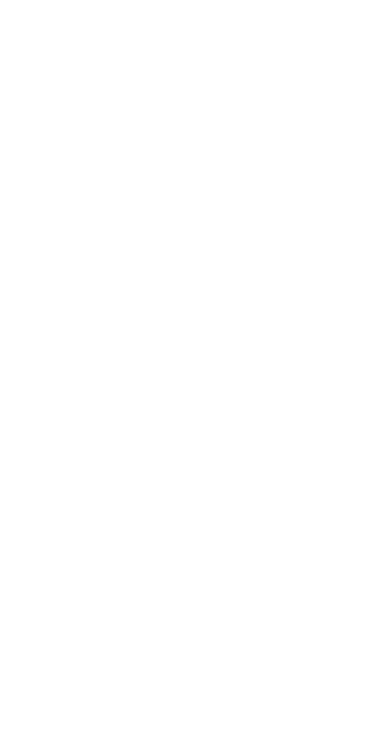
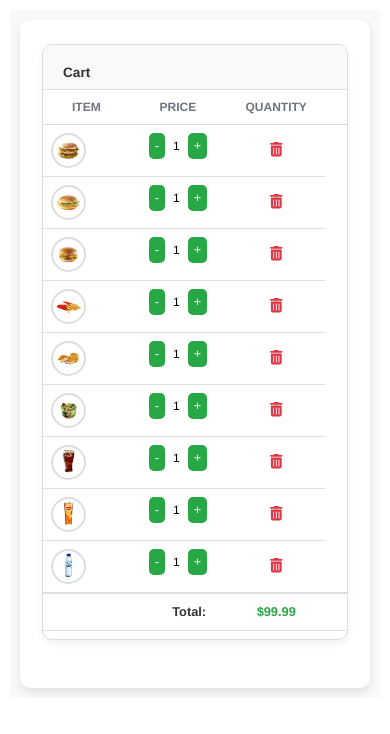
Before and after one commit to manuj55/PantryPal, a Vue app in the folder frontend/: page /cart in a window 390 px wide. Before the commit this address had no page. Shown: the top 734 px of the page. Built offline with nearby package versions, Linux system fonts and the light colour scheme.

Commit message:
feat(UI): add Cart.vue basic structure with tables.vue component

```diff
--- a/frontend/src/components/Sidebar.vue
+++ b/frontend/src/components/Sidebar.vue
@@ -14,6 +14,12 @@
             <span v-if="!isCollapsed">Dashboard</span>
           </router-link>
         </li>
+        <li>
+        <router-link to="/cart" class="nav-item" active-class="active">
+          <font-awesome-icon icon="shopping-cart" />
+          <span v-if="!isCollapsed">Cart</span>
+        </router-link>
+      </li>
       </ul>
     </div>
   </template>
--- /dev/null
+++ b/frontend/src/components/Tables.vue
@@ -0,0 +1,235 @@
+<template>
+    <div class="card mb-4">
+      <div class="card-header pb-0">
+        <h6>Cart</h6>
+      </div>
+      <div class="card-body px-0 pt-0 pb-2">
+        <div class="table-responsive p-0">
+          <table class="table align-items-center mb-0">
+            <thead>
+              <tr>
+                <th class="text-uppercase text-secondary text-xxs font-weight-bolder opacity-7">Item</th>
+                <th class="text-uppercase text-secondary text-xxs font-weight-bolder opacity-7">Price</th>
+                <th class="text-uppercase text-secondary text-xxs font-weight-bolder opacity-7 ps-2">Quantity</th>
+                <th class="text-secondary opacity-7"></th>
+              </tr>
+            </thead>
+            <tbody>
+              <tr v-for="(product, index) in products" :key="index">
+                <td>
+                  <div class="d-flex align-items-center">
+                    <img :src="product.photo" class="avatar me-3" :alt="product.name" />
+                    <div class="product-name">
+                      <h6 class="mb-0 text-sm">{{ product.name }}</h6>
+                    </div>
+                  </div>
+                </td>
+                <td class="price-column">
+                  <p class="text-xs font-weight-bold mb-0">${{ product.price.toFixed(2) }}</p>
+                </td>
+                <td>
+                  <div class="d-flex align-items-center justify-content-center">
+                    <button class="quantity-btn">-</button>
+                    <p class="text-xs font-weight-bold mb-0 text-center mx-2">{{ product.quantity }}</p>
+                    <button class="quantity-btn">+</button>
+                  </div>
+                </td>
+                <td class="align-middle text-center">
+                  <button class="remove-btn">
+                    <font-awesome-icon icon="trash-alt" />
+                  </button>
+                </td>
+              </tr>
+            </tbody>
+            <tfoot>
+              <tr class="total-row">
+                <td colspan="2" class="text-end total-label">Total:</td>
+                <td class="text-center total-amount">$99.99</td>
+                <td></td>
+              </tr>
+            </tfoot>
+          </table>
+        </div>
+      </div>
+    </div>
+</template>
+
+<script>
+export default {
+  name: "TablesView",
+  props: {
+    products: {
+      type: Array,
+      required: true,
+    },
+  },
+};
+</script>
+
+<style scoped>
+.card {
+  background-color: #fff;
+  border: 1px solid #ddd;
+  border-radius: 10px;
+  box-shadow: 0 4px 8px rgba(0, 0, 0, 0.05);
+  overflow: hidden;
+}
+
+.card-header {
+  background: #f8f9fa;
+  padding: 20px;
+  border-bottom: 1px solid #e0e0e0;
+}
+
+h6 {
+  font-size: 1.25rem;
+  font-weight: bold;
+  color: #333;
+}
+
+.table {
+  width: 100%;
+  border-collapse: collapse;
+}
+
+th, td {
+  padding: 15px;
+  text-align: center;
+  font-size: 0.9rem;
+  color: #555;
+  white-space: nowrap;
+}
+
+th {
+  background: #f8f9fa;
+  font-weight: bold;
+  text-transform: uppercase;
+  border-bottom: 2px solid #ddd;
+}
+
+.avatar {
+  width: 50px;
+  height: 50px;
+  border-radius: 50%;
+  border: 2px solid #ddd;
+}
+
+.quantity-btn {
+  background-color: #28a745;
+  border: none;
+  color: #fff;
+  font-size: 1rem;
+  padding: 5px 12px;
+  border-radius: 5px;
+  cursor: pointer;
+  transition: 0.3s;
+}
+
+.quantity-btn:hover {
+  background-color: #218838;
+}
+
+.remove-btn {
+  background: none;
+  border: none;
+  color: #dc3545;
+  font-size: 1.2rem;
+  cursor: pointer;
+  transition: all 0.3s ease-in-out;
+}
+
+.remove-btn:hover {
+  color: #b02a37;
+}
+
+.table-responsive {
+  overflow-x: auto;
+}
+
+/* Total Row Styling */
+.total-row {
+  font-weight: bold;
+  background-color: #f8f9fa;
+  border-top: 2px solid #ddd;
+}
+
+.total-label {
+  font-size: 1rem;
+  font-weight: bold;
+  color: #333;
+  padding-right: 20px;
+}
+
+.total-amount {
+  font-size: 1rem;
+  font-weight: bold;
+  color: #28a745;
+}
+
+/* Responsive Styles */
+@media (max-width: 768px) {
+  .product-name {
+    display: none !important;
+  }
+
+  .avatar {
+    width: 40px;
+    height: 40px;
+  }
+
+  th, td {
+    font-size: 0.85rem;
+    padding: 10px;
+  }
+
+  .remove-btn {
+    font-size: 1rem;
+  }
+
+  .quantity-btn {
+    font-size: 0.9rem;
+    padding: 4px 8px;
+  }
+
+  .price-column {
+    display: none;
+  }
+
+  .total-label, .total-amount {
+    font-size: 0.85rem;
+  }
+}
+
+@media (max-width: 576px) {
+  th, td {
+    font-size: 0.75rem;
+    padding: 10px;
+  }
+
+  .avatar {
+    width: 35px;
+    height: 35px;
+  }
+
+  h6 {
+    font-size: 0.85rem;
+  }
+
+  .remove-btn {
+    font-size: 0.9rem;
+  }
+
+  .quantity-btn {
+    font-size: 0.8rem;
+    padding: 3px 6px;
+  }
+
+  .table-responsive {
+    overflow-x: auto;
+  }
+
+  .total-label, .total-amount {
+    font-size: 0.8rem;
+  }
+}
+</style>
--- a/frontend/src/main.js
+++ b/frontend/src/main.js
@@ -5,11 +5,11 @@
 import "bootstrap/dist/css/bootstrap.min.css";
 import "bootstrap/dist/js/bootstrap.bundle.min.js";
 import { library } from "@fortawesome/fontawesome-svg-core";
-import { faTachometerAlt, faShoppingCart, faFileInvoice, faUser, faSignInAlt, faUserPlus } from "@fortawesome/free-solid-svg-icons";
+import { faTachometerAlt, faShoppingCart, faFileInvoice, faUser, faSignInAlt, faUserPlus,faTrashAlt } from "@fortawesome/free-solid-svg-icons";
 import { FontAwesomeIcon } from "@fortawesome/vue-fontawesome";
 
 
-library.add(faTachometerAlt, faShoppingCart, faFileInvoice, faUser, faSignInAlt, faUserPlus);
+library.add(faTachometerAlt, faShoppingCart, faFileInvoice, faUser, faSignInAlt, faUserPlus,faTrashAlt);
 const app = createApp(App);
 app.component("font-awesome-icon", FontAwesomeIcon);
 app.use(store).use(router);
--- a/frontend/src/router/index.js
+++ b/frontend/src/router/index.js
@@ -1,10 +1,11 @@
 import { createRouter, createWebHistory } from "vue-router";
 import DashBoardView from "../views/DashBoard.vue";
+import CartView from "../views/Cart.vue";
 
 const routes = [
   {
     path: "/",
-    redirect: "/dashboard",  // Redirect root to dashboard
+    redirect: "/dashboard",
   },
   {
     path: "/dashboard",
@@ -12,10 +13,14 @@
     component: DashBoardView,
   },
   {
+    path: "/cart",
+    name: "cart",
+    component: CartView,
+  },
+  {
     path: "/about",
     name: "about",
-    component: () =>
-      import(/* webpackChunkName: "about" */ "../views/AboutView.vue"),
+    component: () => import("../views/AboutView.vue"),
   },
 ];
 
--- /dev/null
+++ b/frontend/src/views/Cart.vue
@@ -0,0 +1,105 @@
+<template>
+    <div class="cart-container">
+      <div class="py-4 container-fluid">
+        <div class="row justify-content-center">
+          <div class="col-12">
+            <Tables :products="products" @remove-item="removeProduct" />
+          </div>
+        </div>
+      </div>
+    </div>
+  </template>
+
+  <script>
+  import Tables from "@/components/Tables.vue";
+
+  export default {
+    name: "CartView",
+    components: {
+      Tables,
+    },
+    data() {
+      return {
+        products: [
+          { photo: require('@/assets/big-mac.png'), name: "Big Mac", price: 5.99, quantity: 1 },
+          { photo: require('@/assets/mc-chicken.png'), name: "Mc Chicken", price: 4.99, quantity: 1 },
+          { photo: require('@/assets/double-cb.png'), name: "Double Cheese Burger", price: 2.99, quantity: 1 },
+          { photo: require('@/assets/fries.png'), name: "Fries", price: 2.99, quantity: 1 },
+          { photo: require('@/assets/nuggets.png'), name: "Mc Nuggets", price: 3.49, quantity: 1 },
+          { photo: require('@/assets/salad.png'), name: "Salad", price: 2.79, quantity: 1 },
+          { photo: require('@/assets/cola.png'), name: "Coke", price: 1.99, quantity: 1 },
+          { photo: require('@/assets/lipton.png'), name: "Ice Tea", price: 1.99, quantity: 1 },
+          { photo: require('@/assets/water.png'), name: "Water", price: 1.49, quantity: 1 },
+        ],
+      };
+    },
+    methods: {
+      removeProduct(index) {
+        this.products.splice(index, 1);
+      },
+    },
+  };
+  </script>
+
+  <style scoped>
+  .cart-container {
+    padding: 20px;
+    background-color: #f9f9f9;
+  }
+  .container-fluid {
+    max-width: 1200px;
+    margin: 0 auto;
+    padding: 20px;
+    background: #fff;
+    border-radius: 10px;
+    box-shadow: 0 4px 8px rgba(0, 0, 0, 0.1);
+  }
+
+  @media (max-width: 992px) {
+    .container-fluid {
+      max-width: 900px;
+    }
+  }
+
+  @media (max-width: 768px) {
+    .container-fluid {
+      max-width: 100%;
+      padding: 15px;
+    }
+
+    .cart-container {
+      padding: 15px;
+    }
+
+    .row {
+      margin: 0;
+    }
+  }
+
+  @media (max-width: 576px) {
+    .container-fluid {
+      padding: 10px;
+    }
+
+    .cart-container {
+      padding: 10px;
+    }
+  }
+
+
+  .table-responsive {
+    overflow-x: auto;
+  }
+
+  .text-xs {
+    font-size: 0.85rem;
+  }
+
+  .text-sm {
+    font-size: 1rem;
+  }
+
+  .text-center {
+    text-align: center;
+  }
+  </style>
```
